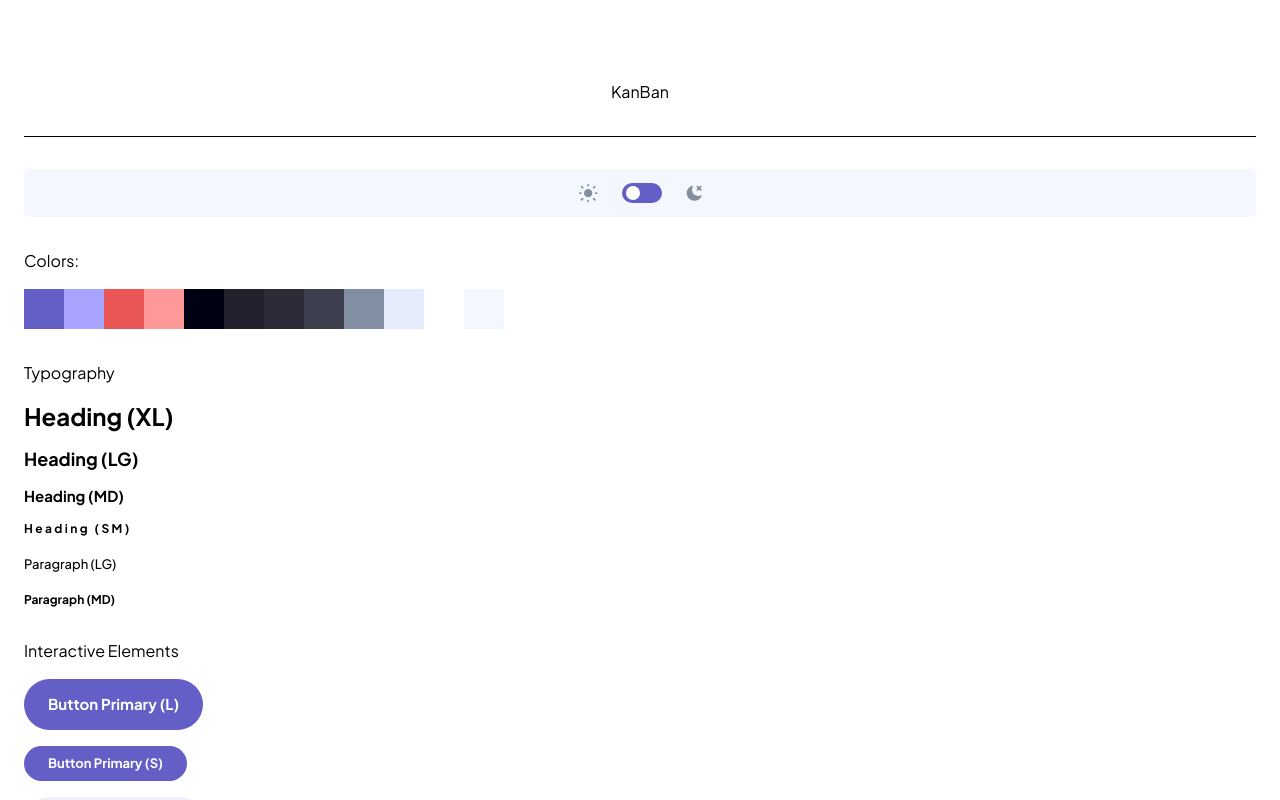
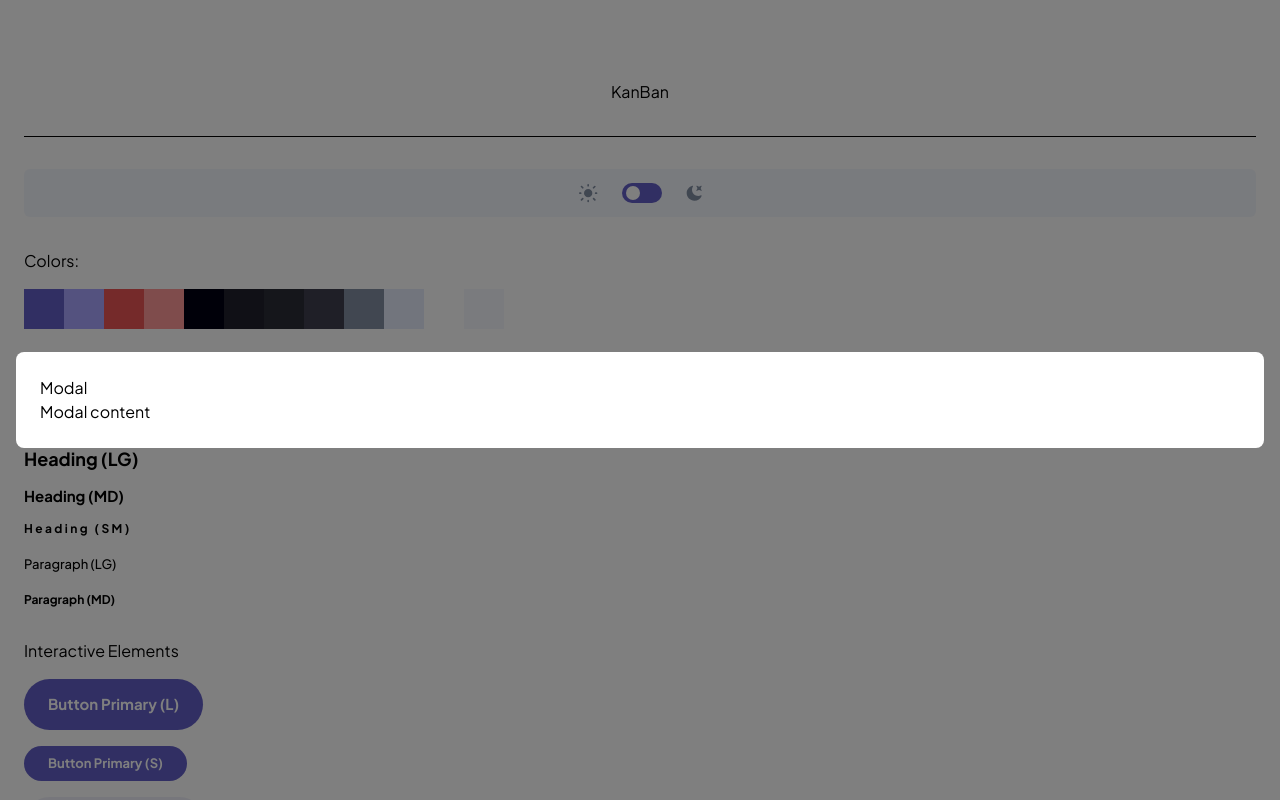
Before and after one commit to Patrick-Dolan/kanban, a React (Vite) app: page / in a window 1280 px wide. Shown: the top 800 px of the page. Built offline with nearby package versions, Linux system fonts and the light colour scheme.

Commit message:
add basic reusable Modal component

```diff
--- a/src/App.tsx
+++ b/src/App.tsx
@@ -1,4 +1,5 @@
 import Button from "./components/shared/Button";
+import Modal from "./components/shared/Modal";
 import ThemeToggle from "./components/shared/ThemeToggle";
 import DropdownList from "./components/shared/formfields/DropdownList";
 import InputField from "./components/shared/formfields/InputField";
@@ -15,6 +16,7 @@ function App() {
   const [inputFieldTest2, setInputFieldTest2] = useState("");
   const [testError, setTestError] = useState<string | null>(null);
   const [selectedOption, setSelectedOption] = useState("Todo");
+  const [modalOpen, setModalOpen] = useState(true);
 
   const handleInputFieldTest = (value: string) => {
     if (value.length < 1) {
@@ -27,6 +29,7 @@ function App() {
   }
 
   return (
+    <>
       <div className="space-y-8 min-h-screen dark:bg-black-3 dark:text-white px-6 py-20 transition-colors duration-1000">
         <h1 className="text-center">KanBan</h1>
         <hr />
@@ -89,7 +92,16 @@ function App() {
           <DropdownList handleDropdownStateChange={() => {}} />
           <DropdownList label="Status" selectedOption={selectedOption} handleDropdownStateChange={setSelectedOption}/>
         </div>
+        <Button text="Open Modal" onClick={() => setModalOpen(true)} />
       </div>
+      <Modal
+        open={modalOpen}
+        setOpen={setModalOpen}
+      >
+        <h1>Modal</h1>
+        <p>Modal content</p>
+      </Modal>
+    </>
   )
 }
 
--- /dev/null
+++ b/src/components/shared/Modal.tsx
@@ -0,0 +1,32 @@
+interface ModalProps {
+  children: React.ReactNode;
+  open: boolean;
+  setOpen: (open: boolean) => void;
+}
+
+// TODO look into methods for stopping tabbing outside of modal
+
+function Modal({ children, open, setOpen } : ModalProps) {
+  // If modal is open disable scrolling, else enable scrolling and return nothing
+  if (open) {
+    document.body.style.overflow = "hidden";
+  } else {
+    document.body.style.overflow = "auto";
+    return null;
+  }
+  return (
+    <div
+      className="fixed top-0 right-0 bottom-0 left-0 bg-black bg-opacity-50 flex items-center justify-center z-50"
+      onClick={() => setOpen(false)}
+    >
+      <div
+        className="bg-white mx-4 w-full max-h-[70vh] overflow-y-auto rounded-lg p-6"
+        onClick={(e) => e.stopPropagation()}
+      >
+        {children}
+      </div>
+    </div>
+  )
+}
+
+export default Modal;
```
Lines whose indentation alone changed are shown as unchanged.
